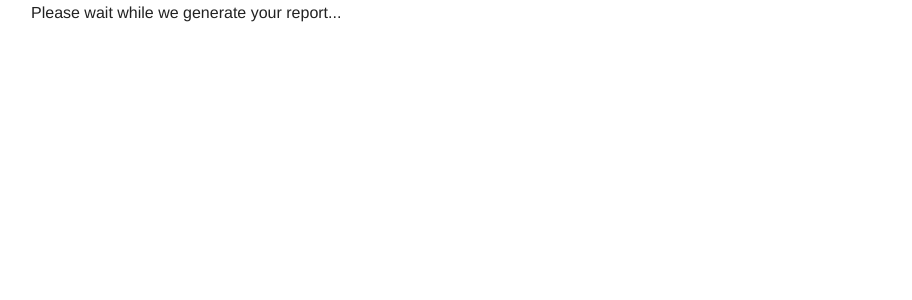
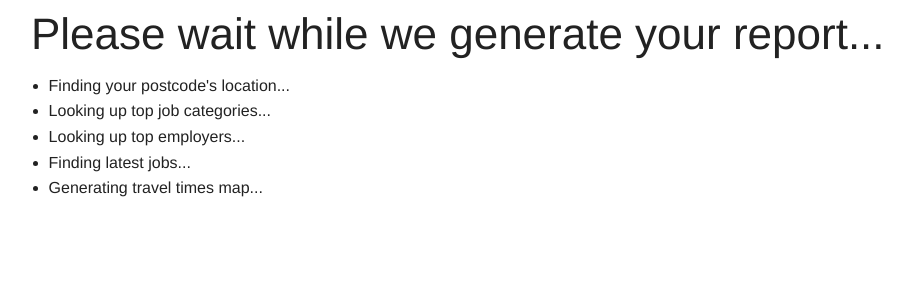
Before and after one commit to lm-tools/situational, a Django app: template situational/apps/report/templates/report/report_pending.html in a window 1280 px wide. Shown: the top 300 px of the page, without its empty margins (124-1036 px from the left). Run offline with Django 3.2, Linux system fonts and the light colour scheme; the template is opened without the code that fills it, so the values that code supplies are empty.

Commit message:
Display population status on report pending page

```diff
--- /dev/null
+++ b/situational/apps/report/templates/report/_result_field_pending.html
@@ -0,0 +1,5 @@
+{% if field in report.populated_result_fields %}
+<span class='result-field result-field-populated'>{{ message }} Done</span>
+{% else %}
+<span class='result-field'>{{ message }}</span>
+{% endif %}
--- a/situational/apps/report/templates/report/report_pending.html
+++ b/situational/apps/report/templates/report/report_pending.html
@@ -8,7 +8,14 @@
 {% block content %}
 <div class="row">
   <div class="columns large-11 small-9">
-    <p>Please wait while we generate your report...</p>
+    <h1>Please wait while we generate your report...</h1>
+    <ul>
+      <li>{% include "report/_result_field_pending.html" with field="location_json" message="Finding your postcode's location..." %}</li>
+      <li>{% include "report/_result_field_pending.html" with field="top_categories" message="Looking up top job categories..." %}</li>
+      <li>{% include "report/_result_field_pending.html" with field="top_companies" message="Looking up top employers..." %}</li>
+      <li>{% include "report/_result_field_pending.html" with field="latest_jobs" message="Finding latest jobs..." %}</li>
+      <li>{% include "report/_result_field_pending.html" with field="travel_times_map" message="Generating travel times map..." %}</li>
+    </ul>
   </div>
 </div>
 {% endblock content %}
```
